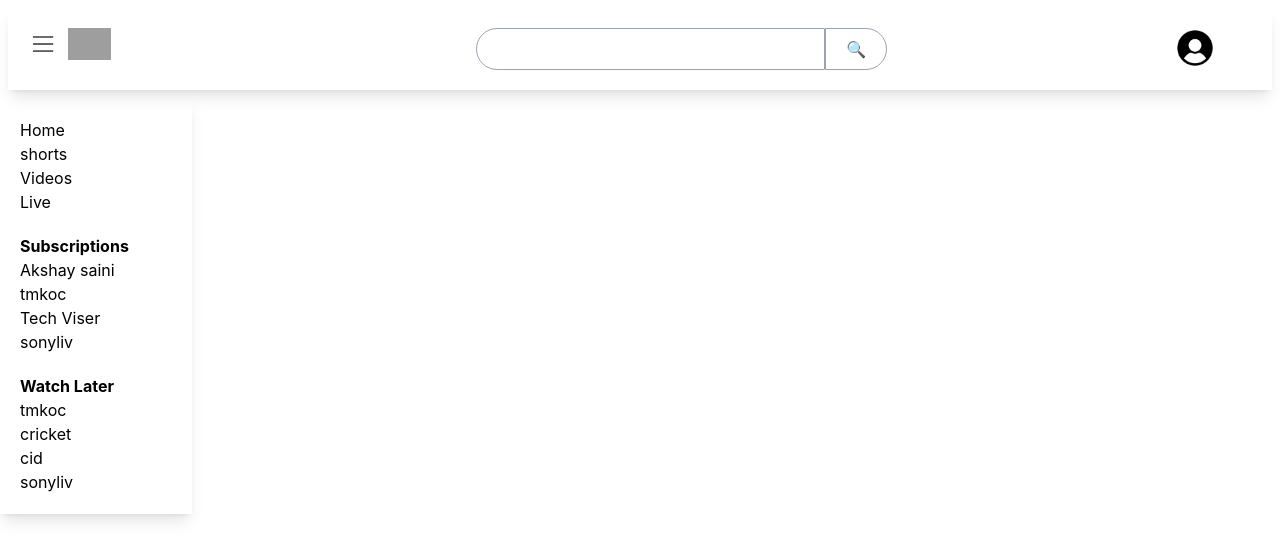
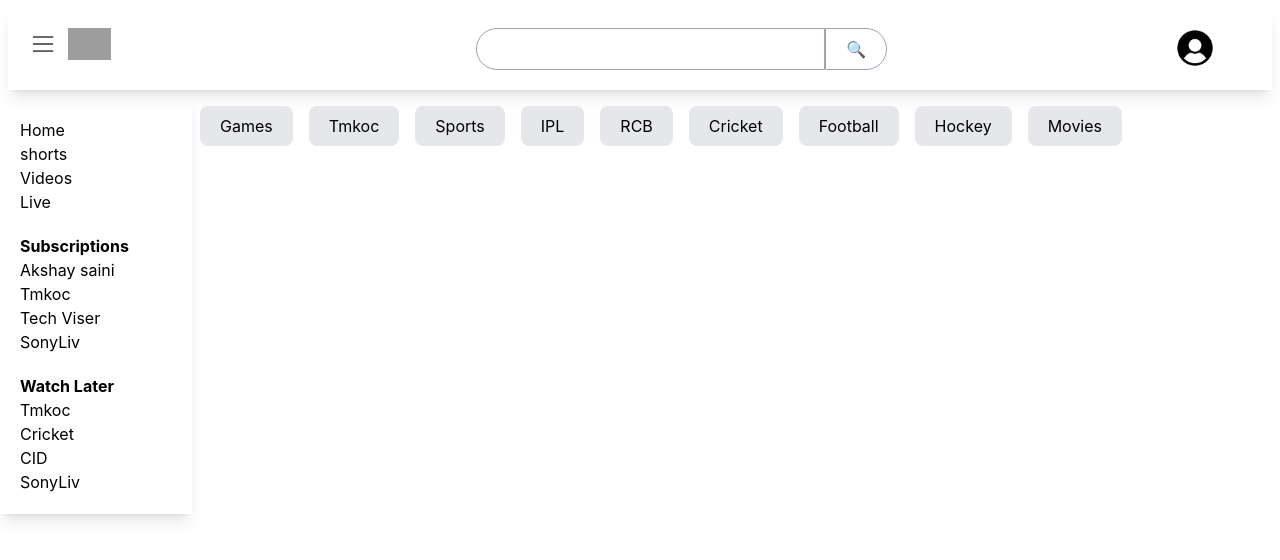
Before and after one commit to Kalas1234/youtube-react, a React (Create React App) app: page / in a window 1280 px wide. Shown: the top 560 px of the page. Built offline with nearby package versions, Linux system fonts and the light colour scheme; grey boxes are pictures that could not be loaded.

Commit message:
Implement toggle feature for sidebar,redux setup and ButtonList component

```diff
--- a/src/App.js
+++ b/src/App.js
@@ -1,13 +1,17 @@
 import './App.css';
 import Header from './Components/Header';
 import Body from './Components/Body';
+import { Provider } from 'react-redux';
+import store from './redux/store';
 
 function App() {
   return (
+    <Provider store={store}>
     <div className="App">
     <Header />
     <Body />
     </div>
+    </Provider>
   );
 }
 
--- /dev/null
+++ b/src/Components/Button.js
@@ -0,0 +1,9 @@
+const Button = ({ name }) => {
+    return (
+        <div className="">
+            <button className="px-5 py-2 m-2  bg-gray-200 rounded-lg">{name}</button>
+        </div>
+    );
+};
+
+export default Button;
--- a/src/Components/Buttonlist.js
+++ b/src/Components/Buttonlist.js
@@ -1,11 +1,19 @@
 import React from 'react'
+import Button from './Button';
+import { List } from '../constants';
 
-const Buttonlist = ()=>{
 
-    return(
-        <div>
+const Buttonlist = () => {
+    return (
+        <div className='flex'>
+            {List.map((item, index) => {
+                return (
+
+                    <Button key={index} name={item} />
+                );
+            })}
         </div>
-    )
-}
+    );
+};
 
 export default Buttonlist;
--- a/src/Components/Sidebar.js
+++ b/src/Components/Sidebar.js
@@ -1,8 +1,12 @@
 import React from 'react'
+import { useSelector } from 'react-redux';
 
 const Sidebar = () => {
 
-    return (
+
+    const isMenuOpen = useSelector(store => store?.app?.isMenuOpen)
+
+    return  !isMenuOpen ? null : (
         <div className='p-5 shadow-lg w-48'>
             <ul>
                 <li>Home</li>
@@ -13,16 +17,16 @@ const Sidebar = () => {
             <h1 className='font-bold pt-5'>Subscriptions</h1>
             <ul>
                 <li>Akshay saini</li>
-                <li>tmkoc</li>
+                <li>Tmkoc</li>
                 <li>Tech Viser</li>
-                <li>sonyliv</li>
+                <li>SonyLiv</li>
             </ul>
             <h1 className='font-bold pt-5'>Watch Later</h1>
             <ul>
-                <li>tmkoc</li>
-                <li>cricket</li>
-                <li>cid</li>
-                <li>sonyliv</li>
+                <li>Tmkoc</li>
+                <li>Cricket</li>
+                <li>CID</li>
+                <li>SonyLiv</li>
             </ul>
         </div>
     )
--- /dev/null
+++ b/src/constants.js
@@ -0,0 +1 @@
+export const List = ['Games', 'Tmkoc', 'Sports', 'IPL','RCB','Cricket' ,'Football', 'Hockey', 'Movies']
--- /dev/null
+++ b/src/redux/appSlice.js
@@ -0,0 +1,20 @@
+import { createSlice } from "@reduxjs/toolkit";
+
+const appSlice = createSlice({
+
+    name: 'app',
+    initialState: {
+        isMenuOpen: true,
+    },
+    reducers: {
+
+        toggleMenu: (state, action) => {
+            state.isMenuOpen = !state.isMenuOpen;
+
+        }
+
+    }
+})
+
+export const { toggleMenu } = appSlice.actions;
+export default appSlice.reducer;
--- /dev/null
+++ b/src/redux/store.js
@@ -0,0 +1,15 @@
+import { configureStore } from "@reduxjs/toolkit";
+import appSlice from './appSlice'
+
+
+const store = configureStore({
+
+
+    reducer :{
+        app:appSlice
+    }
+})
+
+
+
+export default store;
```
Also changed, not shown: src/Components/Header.js (+20 -17 lines).
